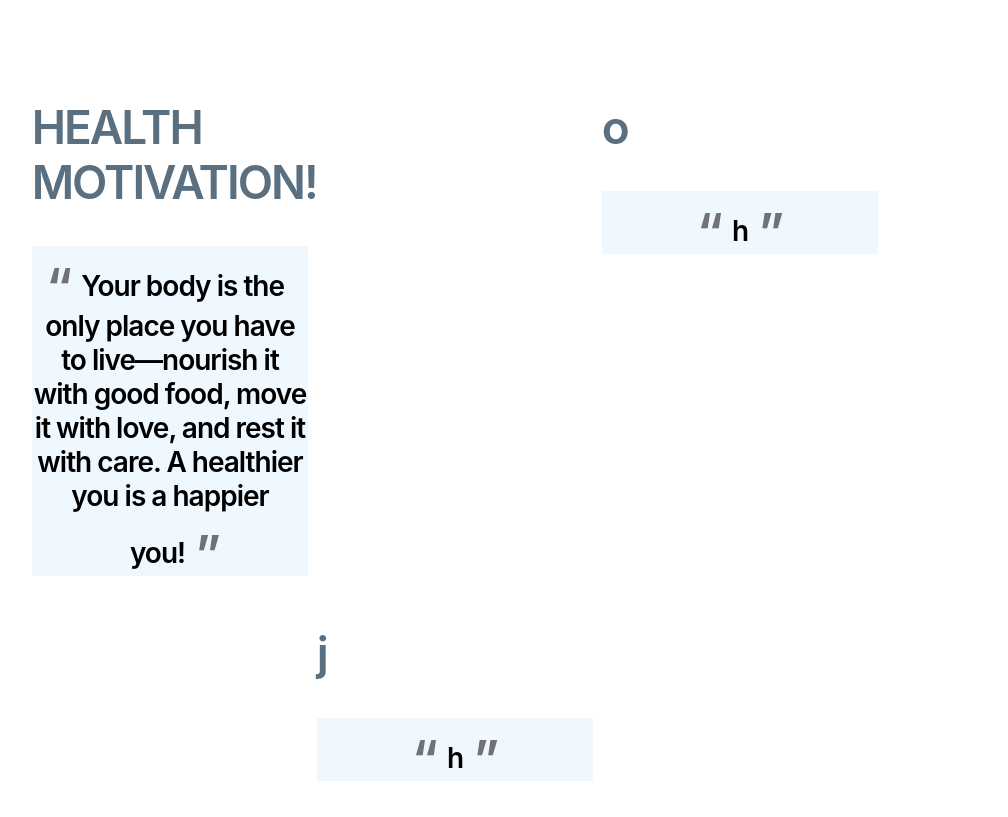
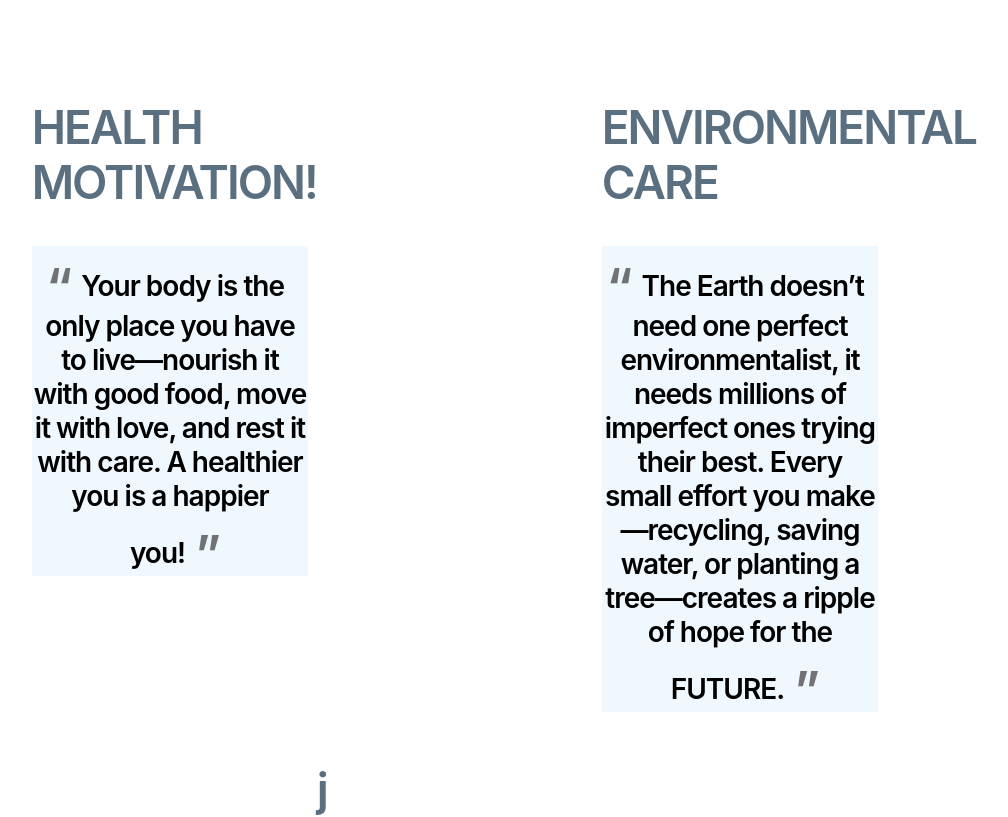
Before and after one commit to norcee25/EcoHabit, a React (Create React App) app: page / in a window 1280 px wide. Shown: the top 817 px of the page, without its empty margins (185-1193 px from the left). Built offline with nearby package versions, Linux system fonts and the light colour scheme.

Commit message:
Adding Environmental

```diff
--- a/src/components/Motivation/index.js
+++ b/src/components/Motivation/index.js
@@ -25,12 +25,13 @@ const Motivation = () => {
           <div className="container">
         <div className="row">
           <div className="col-lg-8 col-12 mx-auto">
-            <h2 className="mb-lg-3">o</h2>
+            <h2 className="mb-lg-3">ENVIRONMENTAL CARE</h2>
             <div id="testimonial-carousel" className="carousel carousel-fade slide" data-bs-ride="carousel">
               <div className="carousel-inner">
                 <div className="carousel-item active">
                   <div className="carousel-caption">
-                    <h4 className="carousel-title">h</h4>
+                    <h4 className="carousel-title">The Earth doesn’t need one perfect environmentalist, it needs millions of imperfect ones trying their best. Every small effort you make—recycling, saving water, or planting a tree—creates a ripple of hope for the FUTURE.
+                    </h4>
                   </div>
                 </div>
               </div>
```
